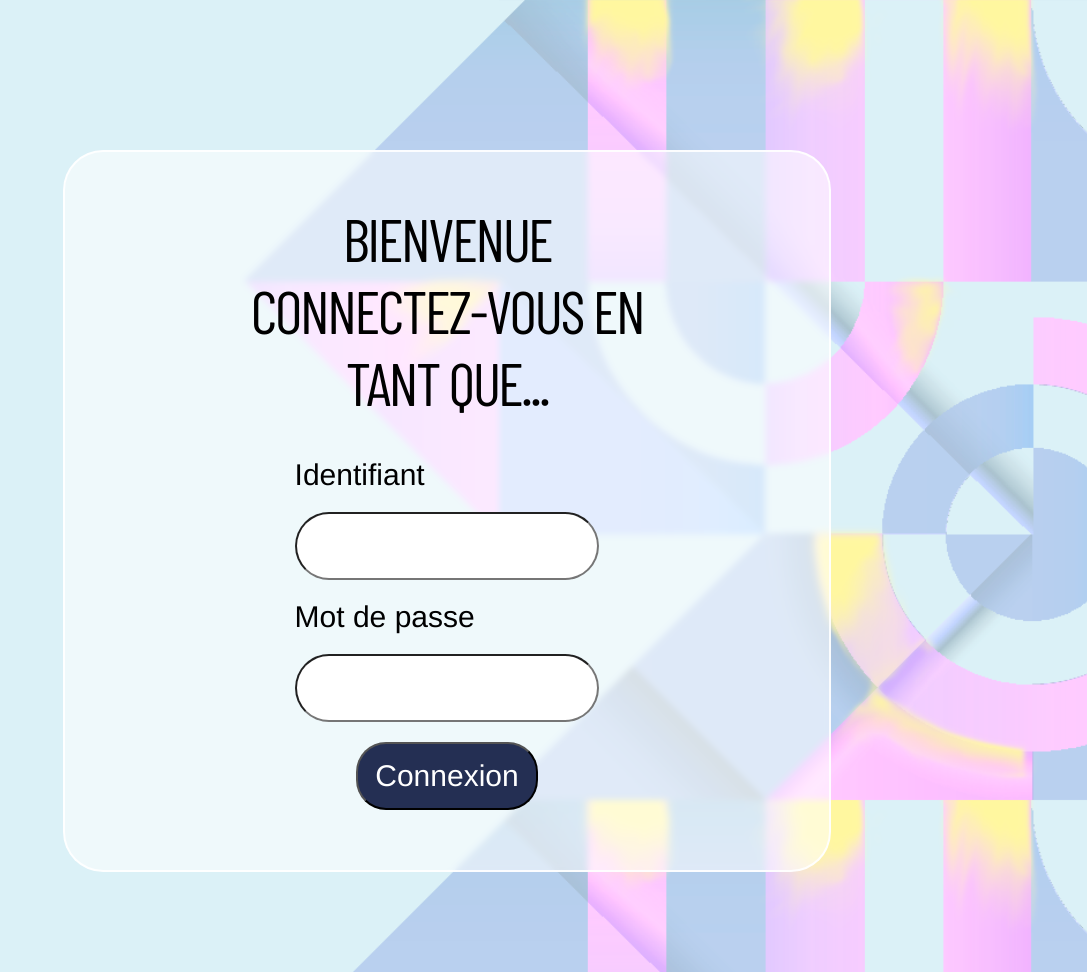
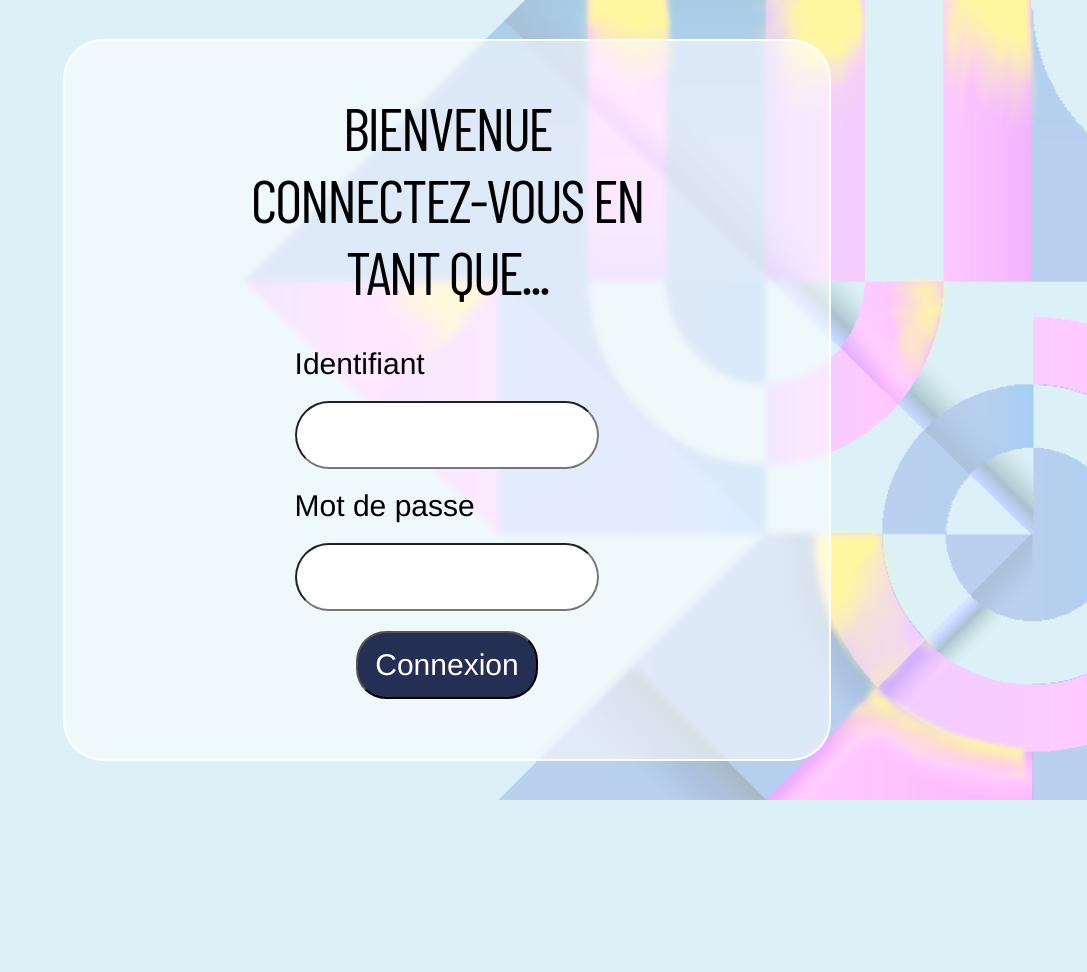
Before and after one commit to KDeJesusPinto/SAE-3.01c-Projet-FI, a Flask app: page / in a window 1280 px wide. Shown: the whole page, without its empty margins (193-1280 px from the left). After the commit the page ends 800 px from the top, so only its background shows below. Run offline with Flask 3, Linux system fonts and the light colour scheme; some web fonts are replaced.

Commit message:
Début, tests pour voir ce qui doit être fait

```diff
--- a/appSoutenance/static/styles_generaux.css
+++ b/appSoutenance/static/styles_generaux.css
@@ -246,7 +246,7 @@ div#main_body{
     justify-content: center;
     flex-grow: 1;
 
-    padding: 150px 0 100px;
+    /*padding: 150px 0 100px;*/
 }
 
 /*---------------- STYLES BARRE DE NAVIGATION ----------------*/
--- a/appSoutenance/static/styles_pages.css
+++ b/appSoutenance/static/styles_pages.css
@@ -13,10 +13,11 @@ div#connexion{
     font-size: 1em;
 
     /* positionnement */
-    width: 60%;
-    min-height: 60%;
+    width: 60vw;
+    min-height: 60vh;
     padding: 50px 150px;
 
+    align-self: center;
     justify-content: space-around;
     row-gap: 30px;
 
```
